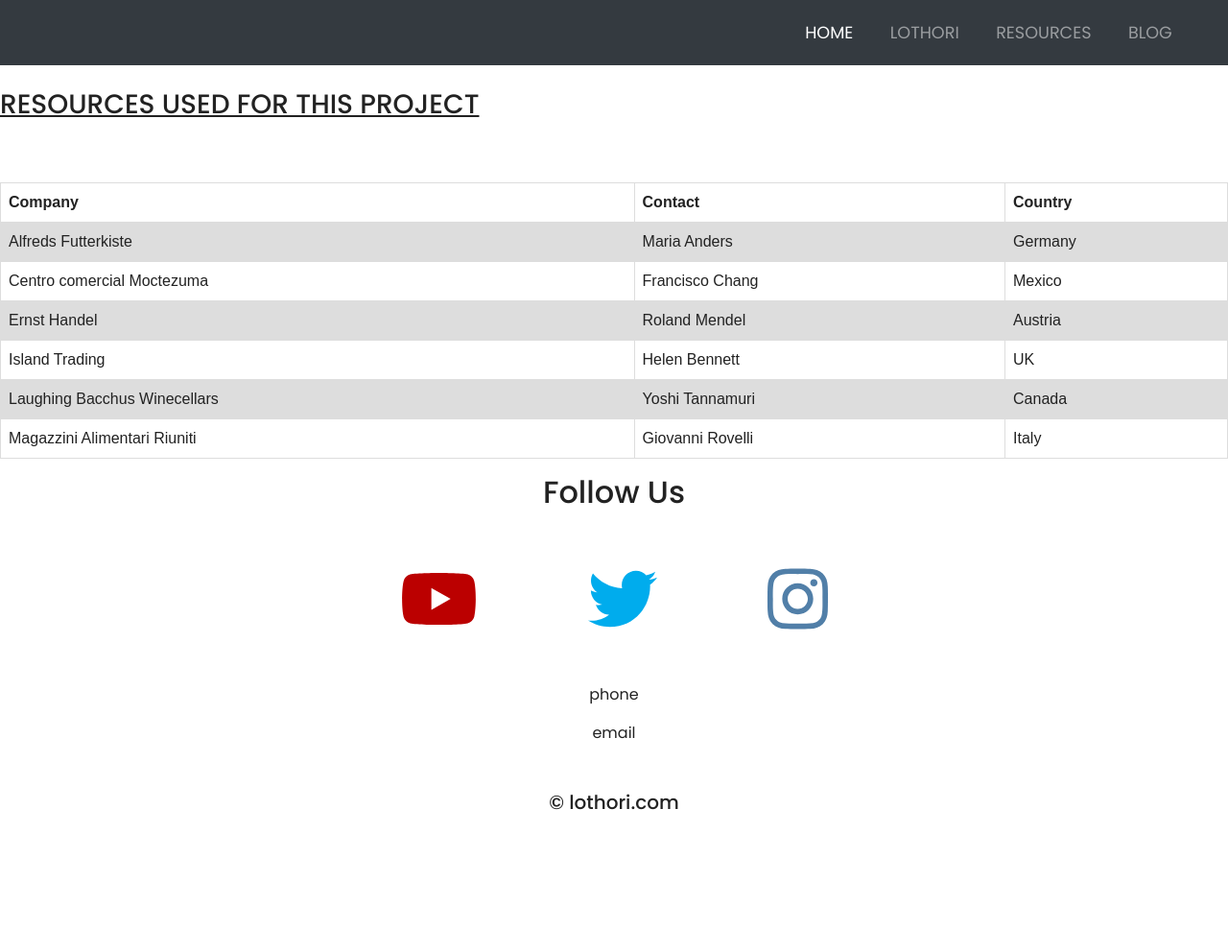
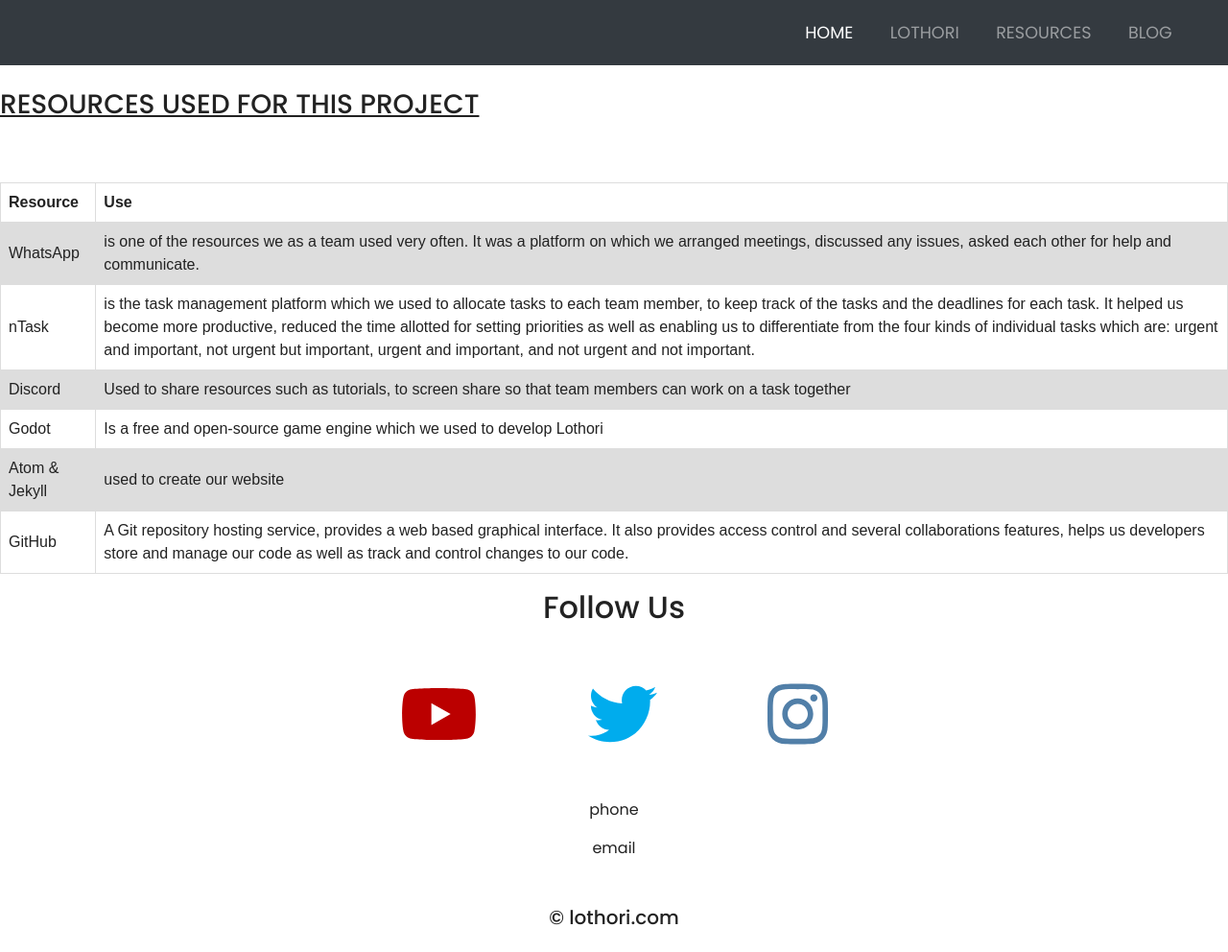
Before and after one commit to mohamedjasmin/lothoriold, a Jekyll site: the page built from resources.md, in a window 1280 px wide and 992 px high. Shown: the whole window at 96% size. Built offline with Jekyll 4.4.1, drawn with Linux system fonts in a browser that asks for light colours; nearby versions of some CDN libraries.

Commit message:
added info to table

```diff
--- a/resources.md
+++ b/resources.md
@@ -25,38 +25,34 @@
 
 <table>
   <tr>
-    <th>Company</th>
-    <th>Contact</th>
-    <th>Country</th>
+    <th>Resource</th>
+    <th>Use</th>
   </tr>
   <tr>
-    <td>Alfreds Futterkiste</td>
-    <td>Maria Anders</td>
-    <td>Germany</td>
+    <td>WhatsApp</td>
+    <td>is one of the resources we as a team used very often. It was a platform on which we arranged meetings, discussed any issues, asked each other for help and communicate.
+</td>
   </tr>
   <tr>
-    <td>Centro comercial Moctezuma</td>
-    <td>Francisco Chang</td>
-    <td>Mexico</td>
+    <td>nTask</td>
+    <td>is the task management platform which we used to allocate tasks to each team member, to keep track of the tasks and the deadlines for each task. It helped us become more productive, reduced the time allotted for setting priorities as well as enabling us to differentiate from the four kinds of individual tasks which are: urgent and important, not urgent but important, urgent and important, and not urgent and not important.
+</td>
   </tr>
   <tr>
-    <td>Ernst Handel</td>
-    <td>Roland Mendel</td>
-    <td>Austria</td>
+    <td>Discord</td>
+    <td>Used to share resources such as tutorials, to screen share so that team members can work on a task together
+</td>
   </tr>
   <tr>
-    <td>Island Trading</td>
-    <td>Helen Bennett</td>
-    <td>UK</td>
+    <td>Godot</td>
+    <td>Is a free and open-source game engine which we used to develop Lothori</td>
   </tr>
   <tr>
-    <td>Laughing Bacchus Winecellars</td>
-    <td>Yoshi Tannamuri</td>
-    <td>Canada</td>
+    <td>Atom & Jekyll</td>
+    <td>used to create our website</td>
   </tr>
   <tr>
-    <td>Magazzini Alimentari Riuniti</td>
-    <td>Giovanni Rovelli</td>
-    <td>Italy</td>
+    <td>GitHub</td>
+    <td>A Git repository hosting service, provides a web based graphical interface. It also provides access control and several collaborations features, helps us developers store and manage our code as well as track and control changes to our code.</td>
   </tr>
 </table>
```
